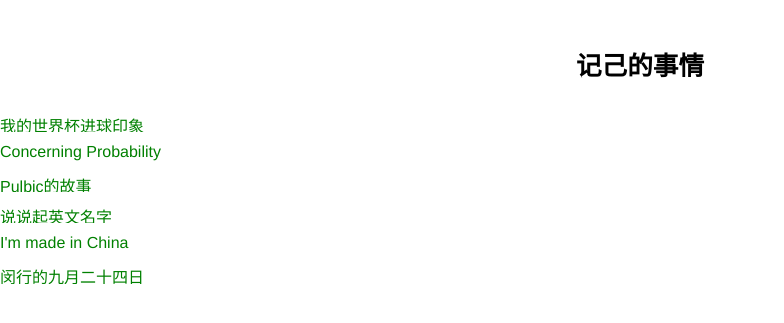
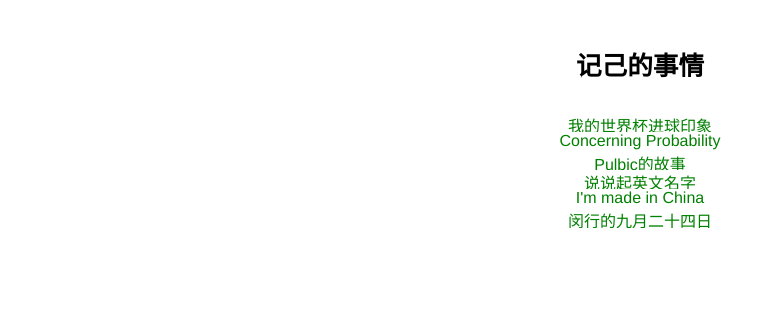
Before and after one commit to yaol/yaol.github.io, a Jekyll site: the page built from index.html, in a window 1280 px wide. Shown: the top 323 px of the page, without its empty margins (0-784 px from the left). Built offline with Jekyll 4.4.1, drawn with Linux system fonts in a browser that asks for light colours; the list of posts is cut into pages by our own code.

Commit message:
modify css

```diff
--- a/css/mainmobile.css
+++ b/css/mainmobile.css
@@ -2,18 +2,12 @@
 {
 	float: none;
 	width: 100%;
-}
-
-html,body
-{
-	height: 36em;
+	text-align: center;
 }
 
 body
 {
 	font-family: Helvetica, Tahoma, Arial, STXihei, "华文细黑", "Microsoft YaHei", "微软雅黑", sans-serif;
-	text-align: center;
-	height: 100%;
 	margin: 2.8em auto auto auto;
 }
 
@@ -31,8 +25,6 @@ em
 
 .entry
 {
-	text-align: left;
-	margin: 0.7em auto;
 	overflow: auto;
 	height: 1.2em;
 }
```
